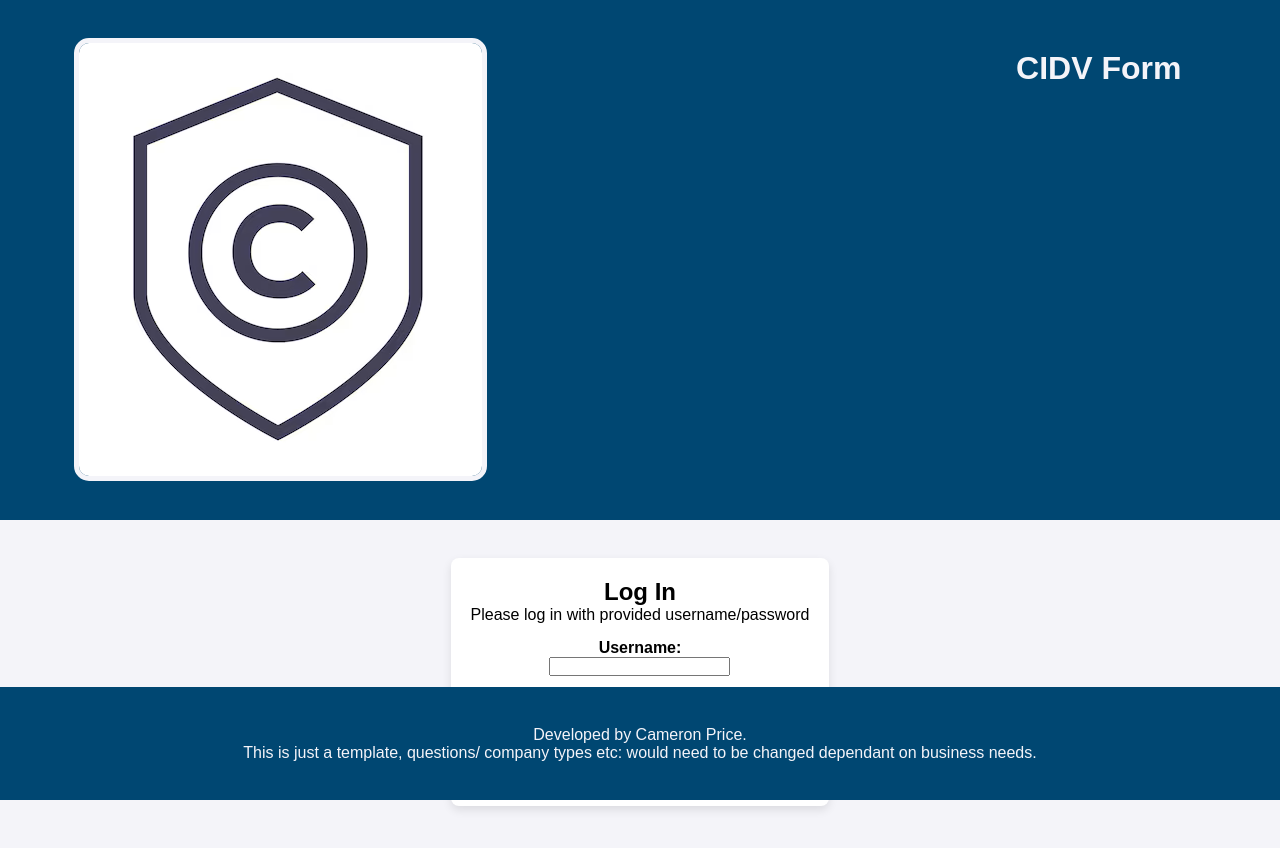
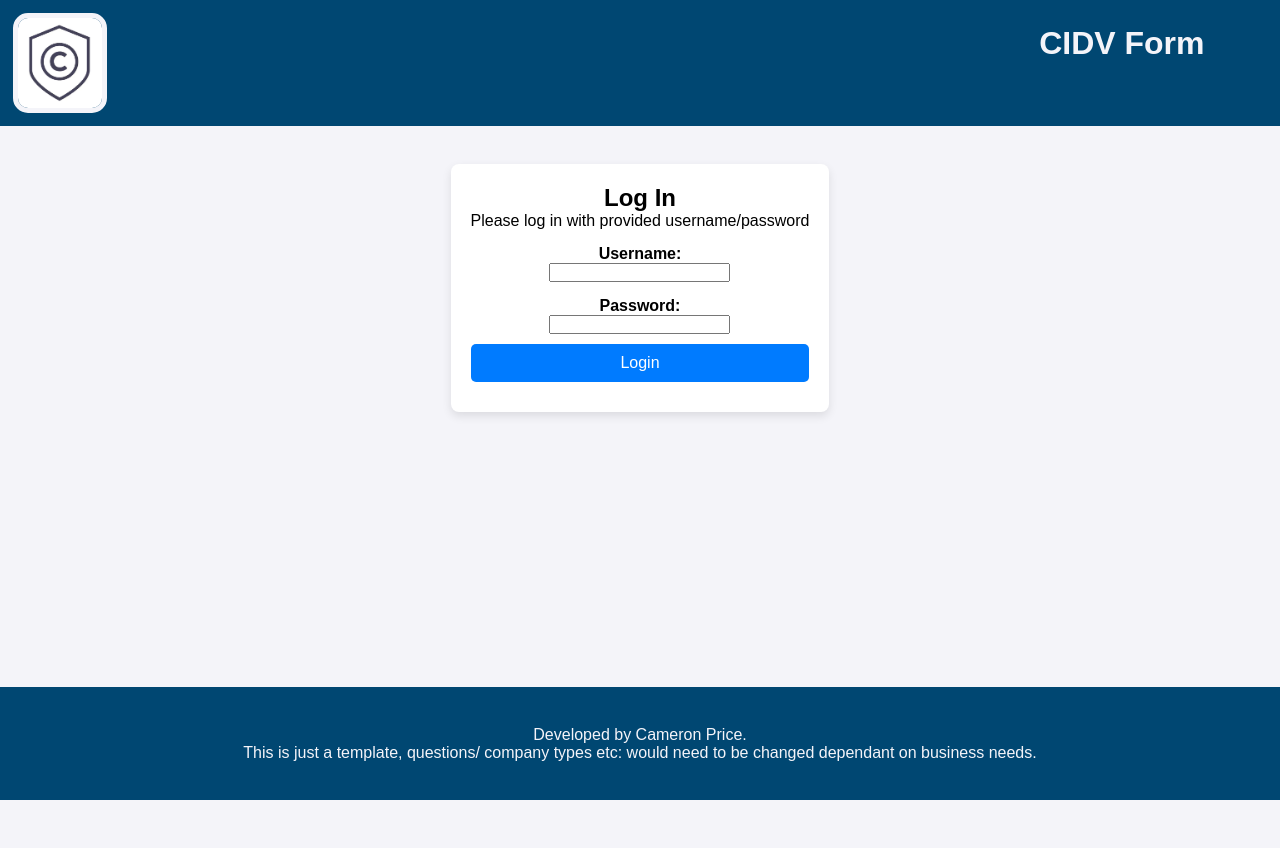
Before and after one commit to PriceyC/Compliance-document-generator-generic, a website: page index.html in a window 1280 px wide. After the commit the page ends 800 px from the top, so only its background shows below. Drawn offline with Linux system fonts and the light colour scheme; no server answers.

Commit message:
Updated logo size to fit header

```diff
--- a/styles.css
+++ b/styles.css
@@ -17,7 +17,7 @@ header{
     display: flex;
     justify-content: space-between;
     width: 100%;
-    padding: 3%;
+    padding: 1%;
     background-color: #004772;;
 
     h1{
@@ -29,7 +29,9 @@ header{
     img{
         border: 5px solid #f4f4f9;
         border-radius: 15px;
-        margin-left: 3%;
+        margin: 0%;
+        max-width: 100px;
+        max-height: 100px;
     }
 }
 
```
